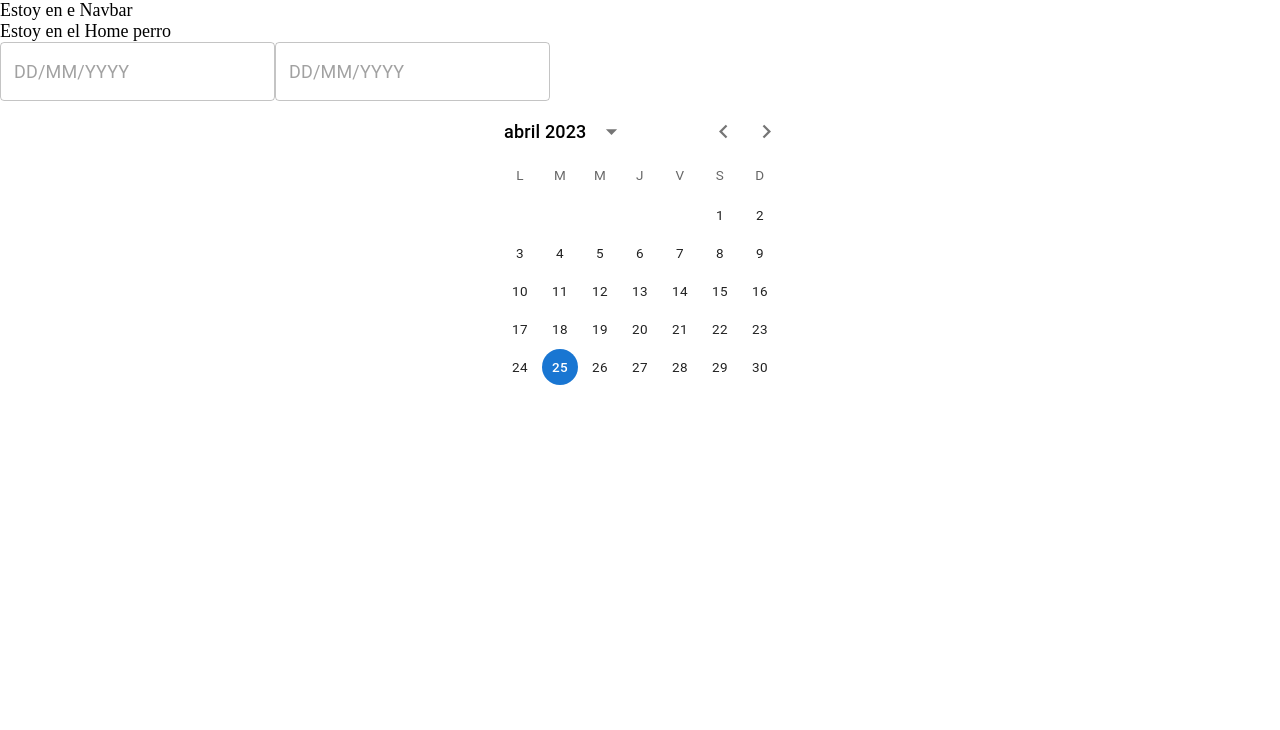
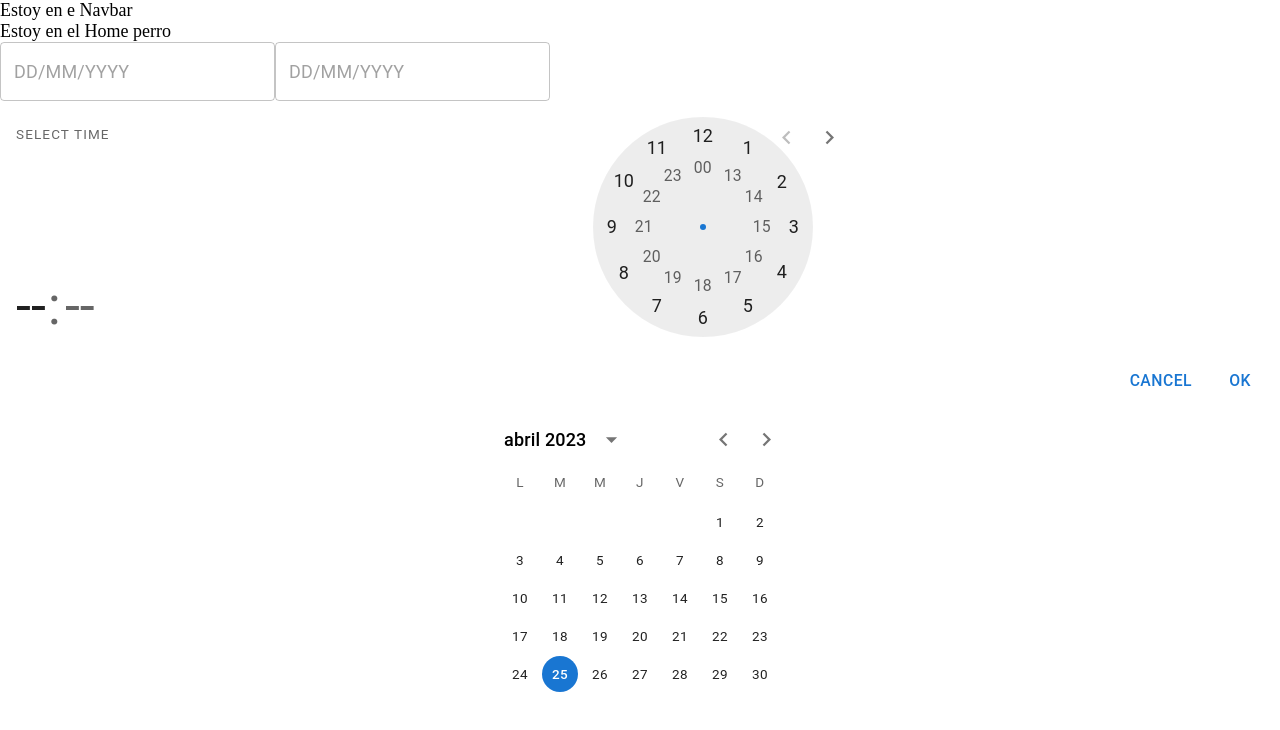
Before and after one commit to LeandroOnline/calendariolocal, a React (Vite) app in the folder client/: page / in a window 1280 px wide. Shown: the top 730 px of the page. Built offline with nearby package versions, Linux system fonts and the light colour scheme; no server answers.

Commit message:
feat: add StaticTimePicker

```diff
--- a/client/src/components/AddEvent/AddEvent.jsx
+++ b/client/src/components/AddEvent/AddEvent.jsx
@@ -1,13 +1,14 @@
 import API from "../../assets/API/api";
 import { useEffect, useState } from "react";
 import axios from "axios";
-import { DatePicker } from "@mui/x-date-pickers";
+import { DatePicker, StaticTimePicker } from "@mui/x-date-pickers";
 
 const AddEvent = () => {
   const [newEvent, setNewEvent] = useState({ title: "", start: "", end: "" });
   const [allEvents, setAllEvents] = useState([]);
   const [valueStart, setValueStart] = useState(null);
   const [valueEnd, setValueEnd] = useState(null);
+  const [time, setTime] = useState(null);
 
   const addEvent = async () => {
     await axios.post(API + "/addevent", newEvent).then((response) => {
@@ -44,6 +45,12 @@ const AddEvent = () => {
         value={valueEnd}
         onChange={(newValueEnd) => setValue(newValueEnd)}
       />
+      <StaticTimePicker
+        orientation="landscape"
+        value={time}
+        onChange={(time) => setTime(time)}
+      />
+      {console.log(time)}
     </>
   );
 };
```
